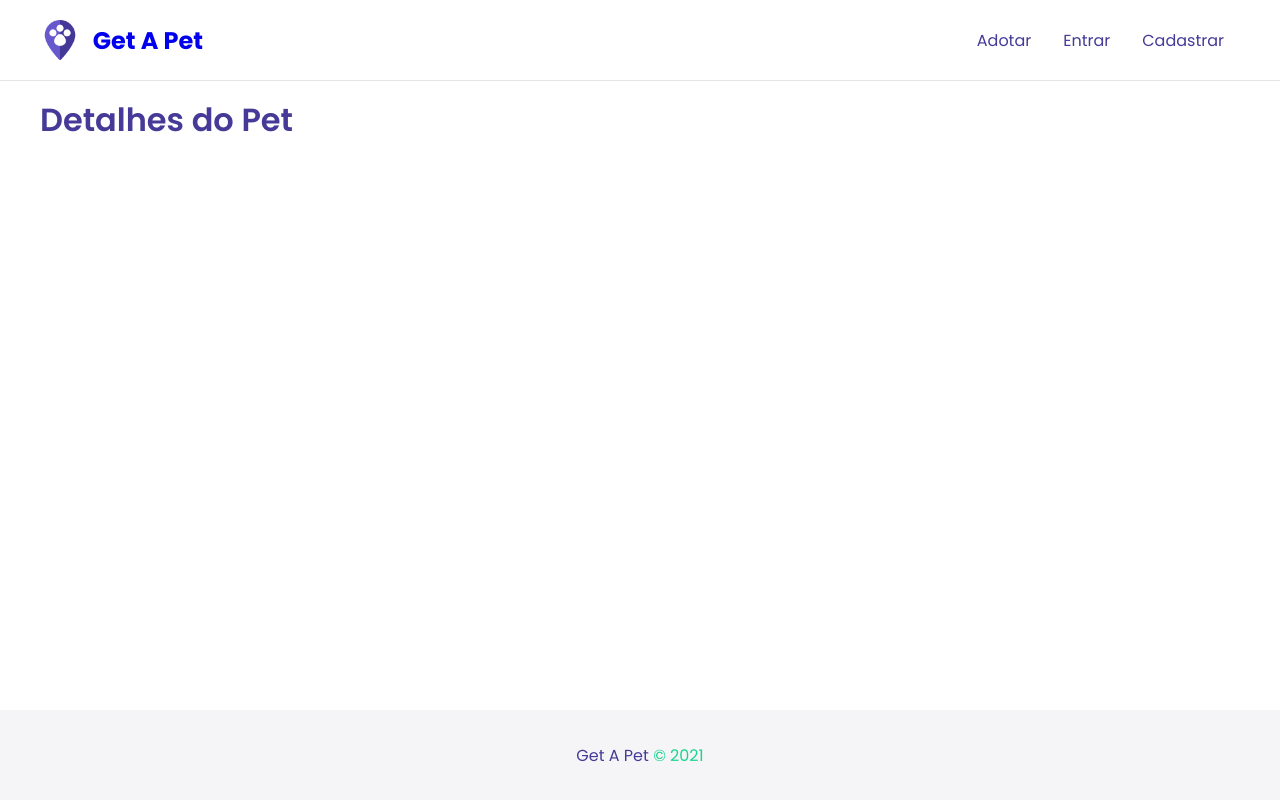
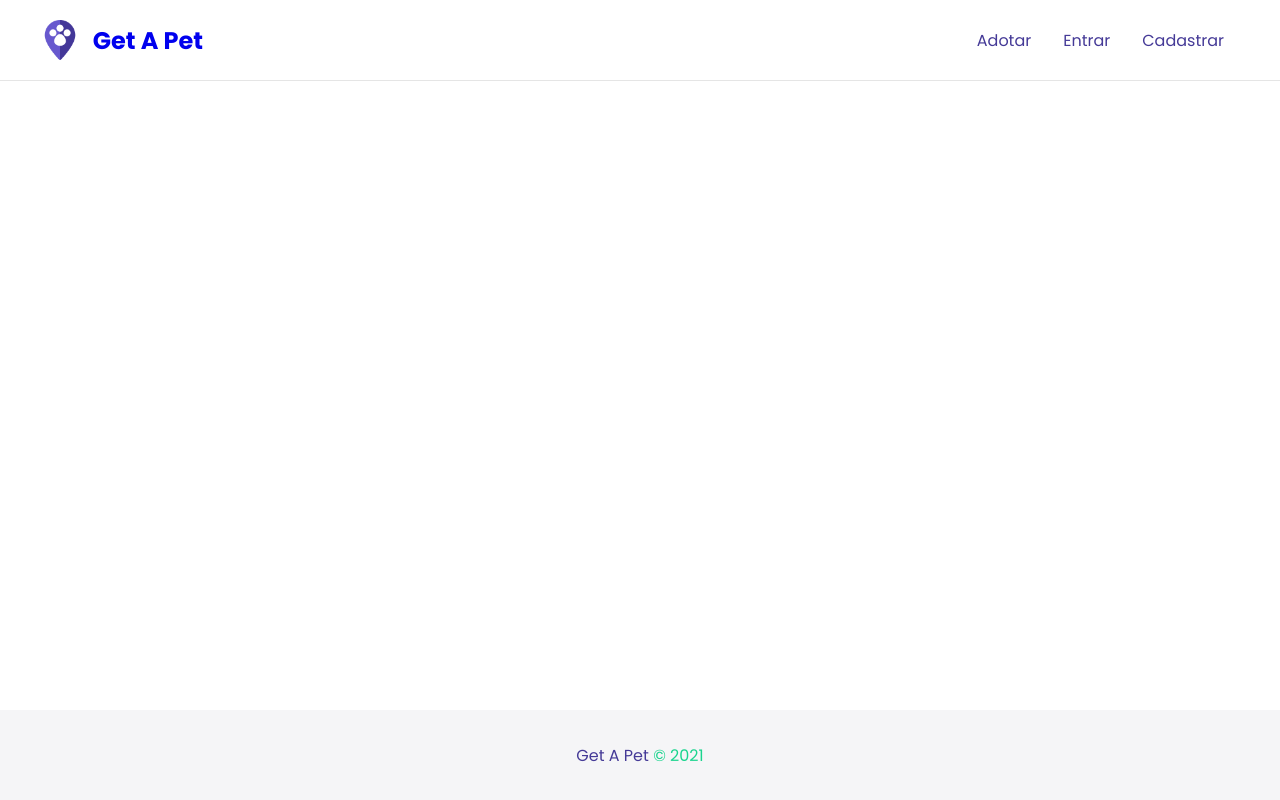
Before and after one commit to brunomart97/get-a-pet, a React (Create React App) app in the folder frontend/: page /pet/1 in a window 1280 px wide. Built offline with nearby package versions, Linux system fonts and the light colour scheme; no server answers.

Commit message:
Searching for pet by API

```diff
--- a/frontend/src/pages/PetDetails/index.js
+++ b/frontend/src/pages/PetDetails/index.js
@@ -7,9 +7,21 @@ import styles from './styles.module.css';
 import useFlashMessage from '../../hooks/useFlashMessage';
 
 function PetDetails() {
+  const [pet, setPet] = useState({});
+  const {id} = useParams();
+  const {setFlashMessage} = useFlashMessage();
+  const [token] = useState(localStorage.getItem('token') || '');
+
+  useEffect(() => {
+    api.get(`/pets/${id}`)
+    .then((response) => {
+      setPet(response.data.pet);
+    })
+  }, [id]);
+
   return(
     <section>
-      <h1 className={styles.title}>Detalhes do Pet</h1>
+      <h1 className={styles.title}>{pet.name}</h1>
     </section>
   )
 }
```
